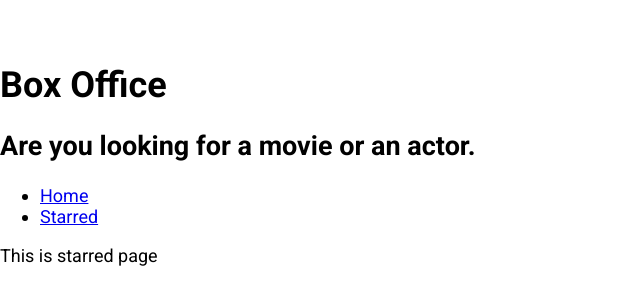
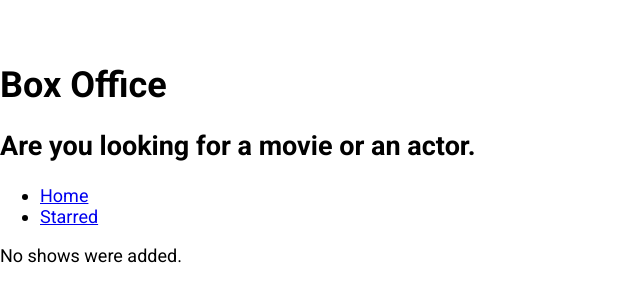
Before and after one commit to SOUMYADEVSANYAL/box-office, a React (Create React App) app: page /starred in a window 1280 px wide. Shown: the top 304 px of the page, without its empty margins (0-640 px from the left). Built offline with nearby package versions, Linux system fonts and the light colour scheme.

Commit message:
Starred page finished.

```diff
--- a/src/pages/Starred.js
+++ b/src/pages/Starred.js
@@ -1,9 +1,47 @@
 /* eslint-disable react/function-component-definition */
-import React from 'react';
+import React, { useEffect, useState } from 'react';
 import MainPageLayout from '../components/MainPageLayout';
+import { useShows } from '../misc/custom-hooks';
+import { apiGet } from '../misc/config';
+import ShowGrid from '../components/shows/ShowGrid';
 
 const Starred = () => {
-  return <MainPageLayout>This is starred page</MainPageLayout>;
+  const [starred] = useShows();
+
+  // eslint-disable-next-line no-unused-vars
+  const [shows, setShows] = useState(null);
+  // eslint-disable-next-line no-unused-vars
+  const [isLoading, setIsLoading] = useState(true);
+  // eslint-disable-next-line no-unused-vars
+  const [error, setError] = useState(null);
+
+  useEffect(() => {
+    if (starred && starred.length > 0) {
+      const promises = starred.map(showId => apiGet(`shows/${showId}`));
+
+      Promise.all(promises)
+        .then(apiData => apiData.map(show => ({ show })))
+        .then(results => {
+          setShows(results);
+          setIsLoading(false);
+        })
+        .catch(err => {
+          setError(err.message);
+          setIsLoading(false);
+        });
+    } else {
+      setIsLoading(false);
+    }
+  }, [starred]);
+
+  return (
+    <MainPageLayout>
+      {isLoading && <div>Shows are still loading.</div>}
+      {error && <div>Error occured:{error}</div>}
+      {!isLoading && !shows && <div>No shows were added.</div>}
+      {!isLoading && !error && shows && <ShowGrid data={shows} />}
+    </MainPageLayout>
+  );
 };
 
 export default Starred;
```
